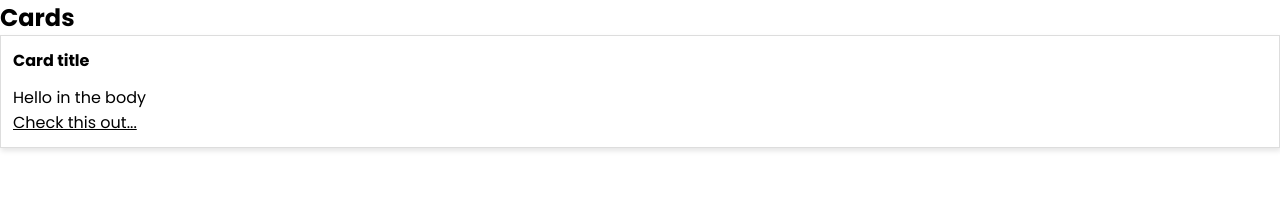
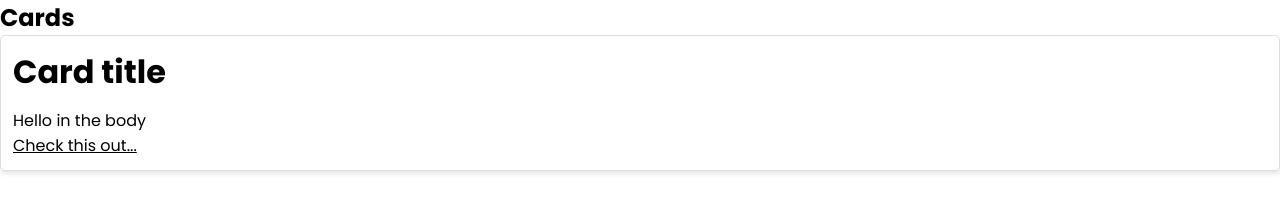
Before and after one commit to pemeraldy/sass-breezy, a website: page index.html in a window 1280 px wide. Drawn offline with Linux system fonts and the light colour scheme.

Commit message:
use of math function in card to calc border-radius

```diff
--- a/yopee/components/_card.scss
+++ b/yopee/components/_card.scss
@@ -1,10 +1,12 @@
+@use "sass:math";
 .card {
   display: block;
   padding: $base-padding;
   border: $base-border-thickness solid #ddd;
   box-shadow: $base-box-shadow;
+  border-radius: math.div($base-border-radius, 4);
   .card-title {
-    font-size: $base-font-size;
+    font-size: $font-size-xl;
     padding-bottom: $base-padding;
     font-weight: bold;
   }
```
Also changed, not shown: css/index.css.
